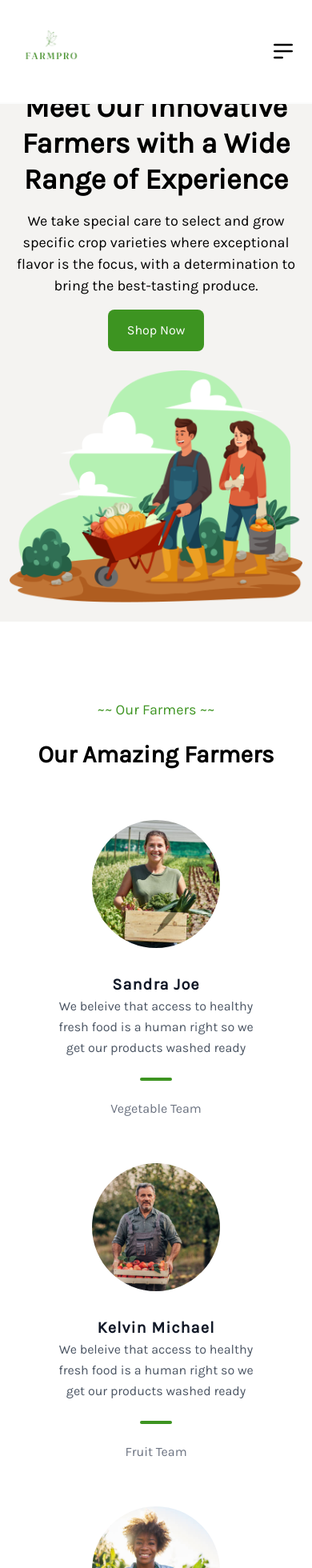
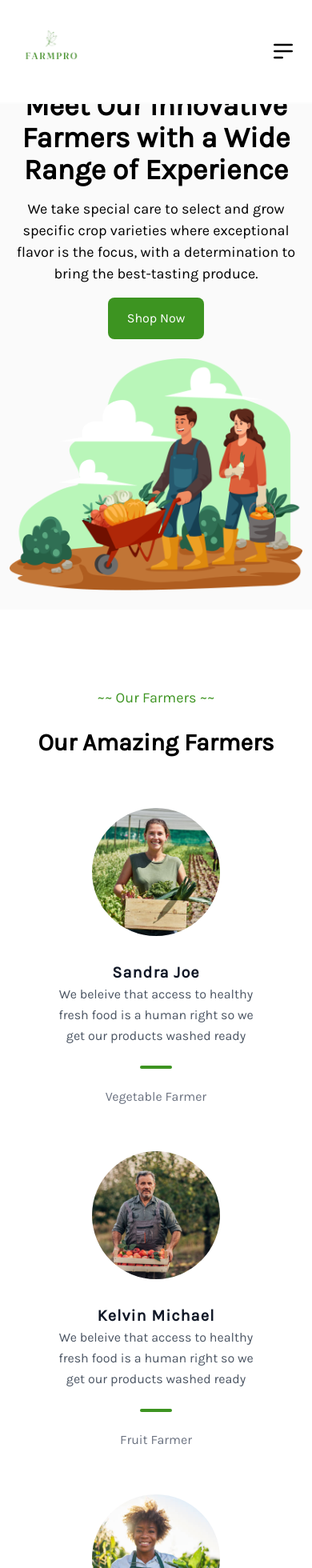
Before and after one commit to Emilsone/Farmpro-Website, a Vue app: page /farmers in a window 390 px wide. Shown: the top 1960 px of the page at 80% size. Built offline with nearby package versions, Linux system fonts and the light colour scheme.

Commit message:
Refined farmers positions, added spinner & mobile images

```diff
--- a/src/views/FarmersPage.vue
+++ b/src/views/FarmersPage.vue
@@ -1,7 +1,7 @@
 <template>
   <main>
     <TheHeader />
-    <section class="bg-section">
+    <section class="hero_section">
       <div class="pt-24">
         <div
           class="
@@ -28,7 +28,7 @@
               lg:pl-4
             "
           >
-            <h1 class="my-4 text-4xl font-bold mb-4 leading-tight md:mb-8">
+            <h1 class="my-4 text-4xl font-bold mb-4  md:mb-8">
               Meet Our Innovative Farmers with a Wide Range of Experience
             </h1>
             <p class="leading-normal text-lg mb-4 md:mb-8">
@@ -95,7 +95,7 @@
               </p>
               <span class="inline-block h-1 w-10 rounded bg mt-6 mb-4"></span>
 
-              <p class="text-gray-500">Vegetable Team</p>
+              <p class="text-gray-500">Vegetable Farmer</p>
             </div>
           </div>
           <div class="lg:w-1/3 w-5/6 lg:mb-0 mb-6 p-4 md:mx-auto">
@@ -129,7 +129,7 @@
               </p>
               <span class="inline-block h-1 w-10 rounded bg mt-6 mb-4"></span>
 
-              <p class="text-gray-500">Fruit Team</p>
+              <p class="text-gray-500">Fruit Farmer</p>
             </div>
           </div>
           <div class="lg:w-1/3 w-5/6 lg:mb-0 p-4 md:mx-auto">
@@ -163,7 +163,7 @@
               </p>
               <span class="inline-block h-1 w-10 rounded bg mt-6 mb-4"></span>
 
-              <p class="text-gray-500">Vegetable Team</p>
+              <p class="text-gray-500">Vegetable Farmer</p>
             </div>
           </div>
         </div>
@@ -199,7 +199,7 @@
               </p>
               <span class="inline-block h-1 w-10 rounded bg mt-6 mb-4"></span>
 
-              <p class="text-gray-500">Juice Team</p>
+              <p class="text-gray-500">Harvester operator</p>
             </div>
           </div>
           <div class="lg:w-1/3 w-5/6 lg:mb-0 mb-6 p-4 md:mx-auto">
@@ -233,7 +233,7 @@
               </p>
               <span class="inline-block h-1 w-10 rounded bg mt-6 mb-4"></span>
 
-              <p class="text-gray-500">Juice Team</p>
+              <p class="text-gray-500">Marketing Director</p>
             </div>
           </div>
           <div class="lg:w-1/3 w-5/6 lg:mb-0 p-4 md:mx-auto">
@@ -267,7 +267,7 @@
               </p>
               <span class="inline-block h-1 w-10 rounded bg mt-6 mb-4"></span>
 
-              <p class="text-gray-500">DryProducts Team</p>
+              <p class="text-gray-500">Crop Specialist</p>
             </div>
           </div>
         </div>
@@ -296,4 +296,7 @@ export default {
   background: linear-gradient(90deg, #419946 44.51%, #0ced0c 100%);
   border-radius: 8px;
 }
+.hero_section{
+background-color: #FAFAFA;
+}
 </style>
```
Also changed, not shown: src/assets/loader.png (added), src/assets/mobile-app.png (added).
